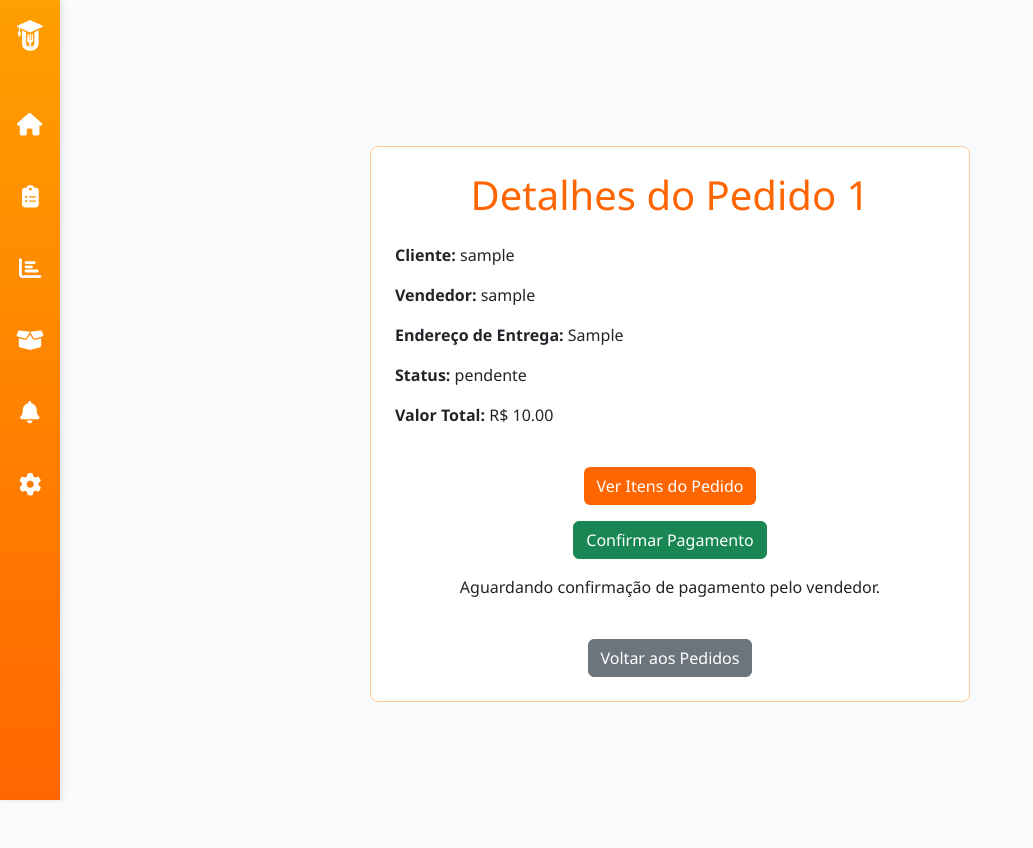
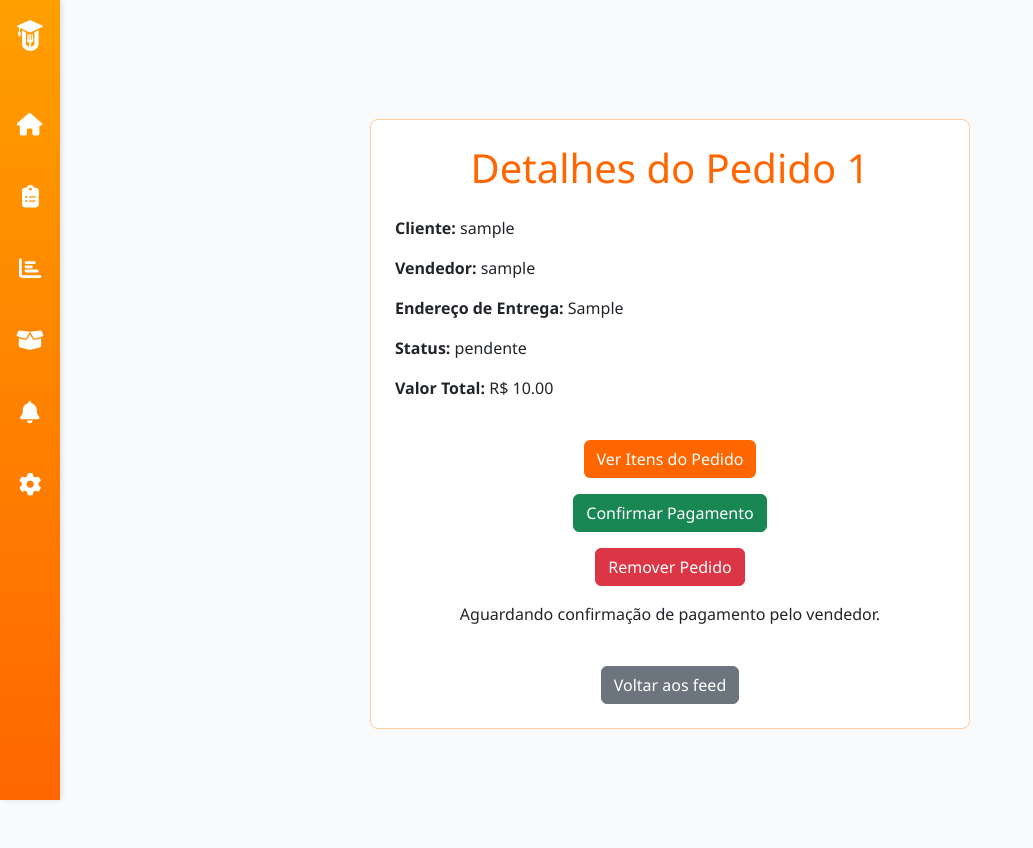
Before and after one commit to ViniCarvalho71/UniFood, a Django app: page /pedido/detalhe_pedido?pedido_id=1 in a window 1280 px wide. Shown: the whole page, without its empty margins (0-1033 px from the left). Run offline with Django 5.2, Linux system fonts and the light colour scheme; a user stored in the database is signed in; tables that the repository leaves empty hold one stand-in row (values such as "Sample post"); some libraries are stand-ins or nearby versions.

Commit message:
funcao remover_pedido e tudo a respeito dela working

```diff
--- a/unifood_app/templates/unifood_app/pedidos/detalhe_pedido.html
+++ b/unifood_app/templates/unifood_app/pedidos/detalhe_pedido.html
@@ -27,12 +27,17 @@
             </form>
         {% endif %}
 
+            <form method="post" action="{% url 'remover_pedido' %}" class="mt-3 text-center">
+                {% csrf_token %}
+                <input type="hidden" name="pedido_id" value="{{ pedido.id }}">
+                <button type="submit" class="btn btn-danger">Remover Pedido</button>
+            </form>
         {% if request.user == pedido.cliente %}
             <p class="text-center mt-3">Aguardando confirmação de pagamento pelo vendedor.</p>
         {% endif %}
 
         <div class="text-center mt-4">
-            <a href="{% url 'listar_pedidos' %}" class="btn btn-secondary">Voltar aos Pedidos</a>
+            <a href="{% url 'feed' %}" class="btn btn-secondary">Voltar aos feed</a>
         </div>
 
     </div>
--- a/unifood_app/urls.py
+++ b/unifood_app/urls.py
@@ -12,6 +12,7 @@ urlpatterns = [
     path('pedido/adicionar_ao_carrinho', pedidos.adicionar_ao_carrinho, name="adicionar_ao_carrinho"),
     path('pedido/confirmar_pagamento', pedidos.confirmar_pagamento,name='confirmar_pagamento'),
     path('pedido/detalhe_pedido', pedidos.detalhe_pedido, name='detalhe_pedido'),
+    path('pedido/remover_pedido', pedidos.remover_pedido, name='remover_pedido'),
     path('produto/feed_produtos', produto.feed_produtos, name="feed"),
     path('item_pedido/listar/<int:pedido_id>/', item_pedido.listar_itens_pedido, name="listar_itens_pedido"),
     path('api/produtos/', ProdutoCreateAPIView.as_view(), name='api-produto-create'),
--- a/unifood_app/views/pedidos.py
+++ b/unifood_app/views/pedidos.py
@@ -41,10 +41,11 @@ def adicionar_ao_carrinho(request):
         pedido.valor_total = total
         pedido.save()
 
-        return redirect('listar_pedidos')
+        return redirect('feed')
 
     return redirect('feed')
 
+@login_required
 def listar_carrinho(request):
     carrinho = Pedido.objects.filter(
         cliente=request.user,
@@ -56,6 +57,7 @@ def listar_carrinho(request):
         {'carrinho': carrinho}
         )
 
+@login_required
 def confirmar_pagamento(request):
     if request.method == 'POST':
         pedido_id = request.POST.get("pedido_id")
@@ -68,6 +70,7 @@ def confirmar_pagamento(request):
             'listar_pedidos'
         )
 
+@login_required
 def listar_pedidos(request):
     pedidos = Pedido.objects.filter(vendedor=request.user)
 
@@ -78,6 +81,7 @@ def listar_pedidos(request):
         contexto
         )
 
+@login_required
 def detalhe_pedido(request):
     pedido_id = request.GET.get("pedido_id")
     pedido = get_object_or_404(Pedido, id=pedido_id)
@@ -89,3 +93,19 @@ def detalhe_pedido(request):
                   'unifood_app/pedidos/detalhe_pedido.html',
                   {'pedido': pedido}
                   )
+
+@login_required
+def remover_pedido(request):
+    if request.method == 'POST':
+        pedido_id = request.POST.get("pedido_id")
+        pedido = get_object_or_404(Pedido, id=pedido_id, status='pendente')
+        item_pedido = Item_Pedido.objects.filter(pedido=pedido)
+
+        for item in item_pedido:
+            produto = item.produto
+            produto.estoque += item.quantidade
+            produto.save()
+
+
+        pedido.delete()
+        return redirect('feed')
```
Also changed, not shown: unifood_app/tests/views/test_pedido.py (+11 -0 lines), 1 other file.
